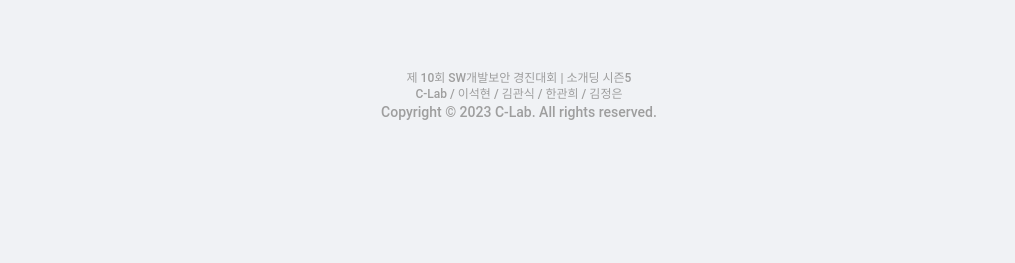
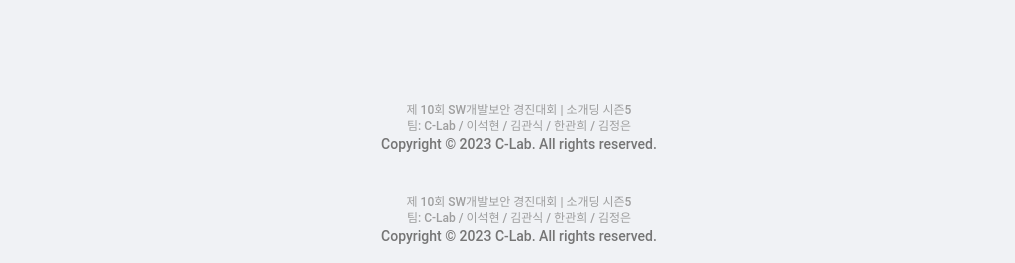
Before and after one commit to kgu-clab/petmily-web, a React (Vite) app: page / in a window 1280 px wide. Shown: the part 1950-2213 px from the top of the page, without its empty margins (265-1280 px from the left). Before the commit the page ends 2092 px from the top, so only its background shows below. Built offline with nearby package versions, Linux system fonts and the light colour scheme.

Commit message:
refactor: Footer Route

```diff
--- a/src/App.jsx
+++ b/src/App.jsx
@@ -2,6 +2,7 @@
 import Sidebar from '@components/Sidebar';
 import HomePage from '@pages/HomePage';
 import ProfessionalSalesPage from '@pages/ProfessionalSalesPage';
+import Footer from '@components/Footer';
 
 const Section = () => {
   return (
@@ -10,6 +11,7 @@
 
       <div className="ml-[18rem] grow p-5">
         <Outlet />
+        <Footer />
       </div>
     </section>
   );
@@ -17,7 +19,7 @@
 
 const router = createBrowserRouter([
   {
-    path: '/',
+    path: '',
     element: <Section />,
     children: [
       {
--- a/src/components/Footer.jsx
+++ b/src/components/Footer.jsx
@@ -1,24 +1,22 @@
 const Footer = () => {
   return (
     <footer>
-      <ul className="mt-2 text-center text-xs font-medium text-gray-500">
+      <ul className="mt-10 text-center text-xs font-medium text-gray-500">
         <li>
           <a
             href="https://securecoding.software/"
             target="_blank"
             rel="noreferrer"
-            className="hover:underline"
           >
             제 10회 SW개발보안 경진대회 | 소개딩 시즌5
           </a>
         </li>
-        <li>C-Lab / 이석현 / 김관식 / 한관희 / 김정은</li>
-        <li className="text-sm">
+        <li>팀: C-Lab / 이석현 / 김관식 / 한관희 / 김정은</li>
+        <li className="text-sm text-gray-600">
           <a
             href="https://github.com/KGU-C-Lab"
             target="_blank"
             rel="noreferrer"
-            className="hover:underline"
           >
             Copyright © 2023 C-Lab. All rights reserved.
           </a>
```
